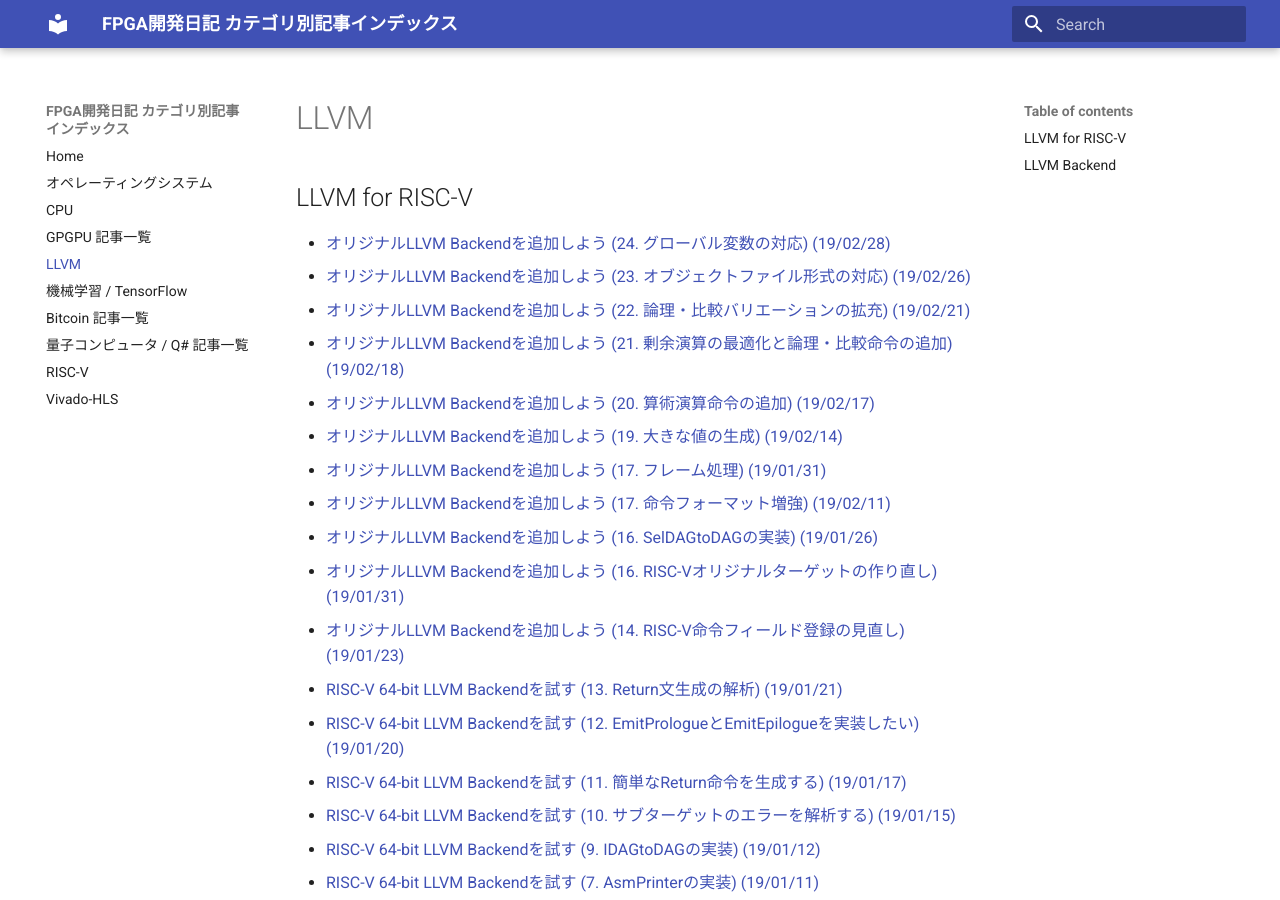
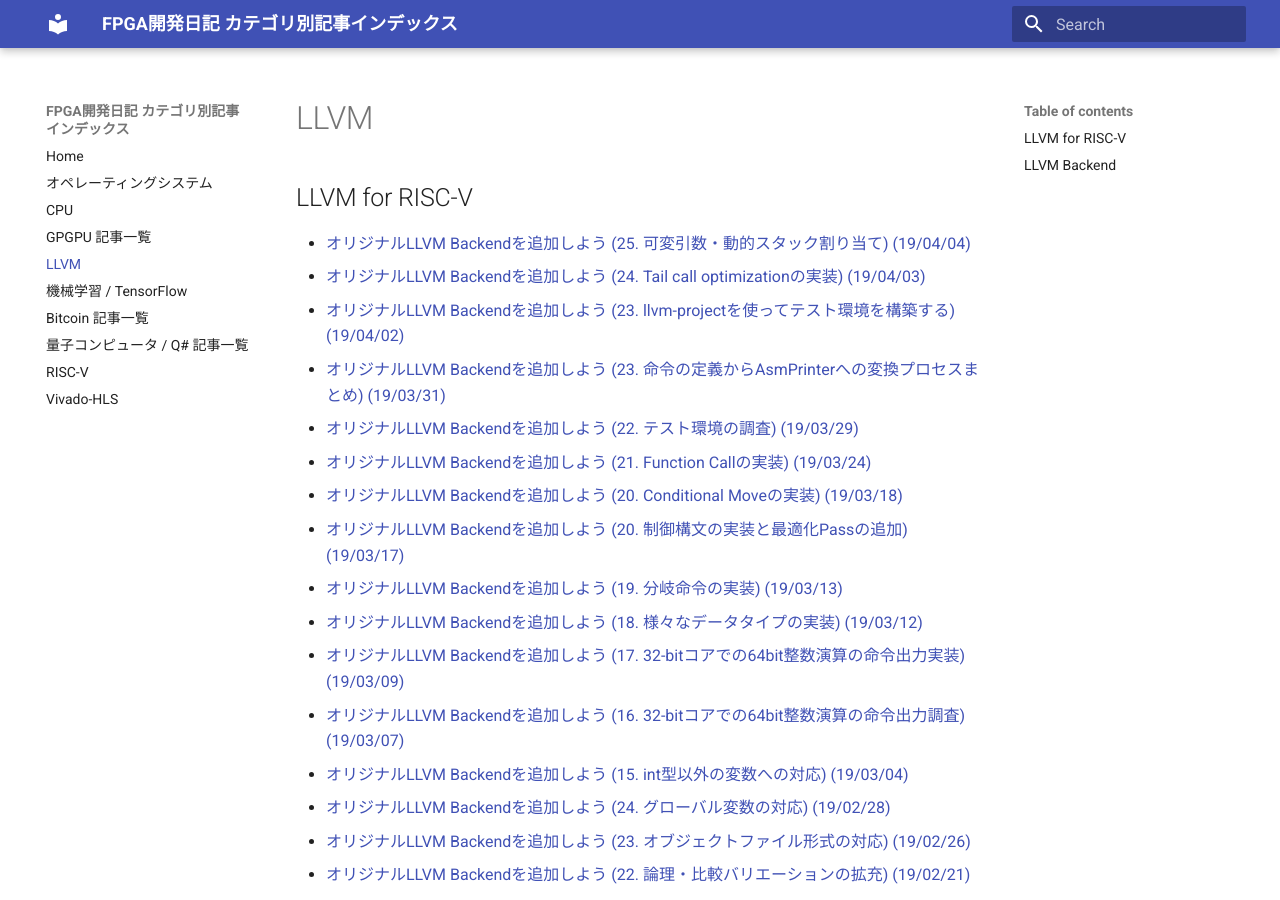
Before and after one commit to i4kimura/github_pages, an MkDocs documentation site: the page built from docs/llvm.md, in a window 1280 px wide and 900 px high. Built offline with MkDocs 1.6.1 and Material for MkDocs 9.7.7, drawn with Linux system fonts in a browser that asks for light colours.

Commit message:
Func: add 2019/03 entries

```diff
--- a/docs/llvm.md
+++ b/docs/llvm.md
@@ -2,6 +2,19 @@
 
 ## LLVM for RISC-V
 
+- [オリジナルLLVM Backendを追加しよう (25. 可変引数・動的スタック割り当て) (19/04/04)](http://msyksphinz.hatenablog.com/entry/2019/04/04/040000)
+- [オリジナルLLVM Backendを追加しよう (24. Tail call optimizationの実装) (19/04/03)](http://msyksphinz.hatenablog.com/entry/2019/04/03/040000)
+- [オリジナルLLVM Backendを追加しよう (23. llvm-projectを使ってテスト環境を構築する) (19/04/02)](http://msyksphinz.hatenablog.com/entry/2019/04/02/040000)
+- [オリジナルLLVM Backendを追加しよう (23. 命令の定義からAsmPrinterへの変換プロセスまとめ) (19/03/31)](http://msyksphinz.hatenablog.com/entry/2019/03/31/040000)
+- [オリジナルLLVM Backendを追加しよう (22. テスト環境の調査) (19/03/29)](http://msyksphinz.hatenablog.com/entry/2019/03/29/040000)
+- [オリジナルLLVM Backendを追加しよう (21. Function Callの実装) (19/03/24)](http://msyksphinz.hatenablog.com/entry/2019/03/24/040000)
+- [オリジナルLLVM Backendを追加しよう (20. Conditional Moveの実装) (19/03/18)](http://msyksphinz.hatenablog.com/entry/2019/03/18/040000)
+- [オリジナルLLVM Backendを追加しよう (20. 制御構文の実装と最適化Passの追加) (19/03/17)](http://msyksphinz.hatenablog.com/entry/2019/03/17/040000)
+- [オリジナルLLVM Backendを追加しよう (19. 分岐命令の実装) (19/03/13)](http://msyksphinz.hatenablog.com/entry/2019/03/13/040000)
+- [オリジナルLLVM Backendを追加しよう (18. 様々なデータタイプの実装) (19/03/12)](http://msyksphinz.hatenablog.com/entry/2019/03/12/040000)
+- [オリジナルLLVM Backendを追加しよう (17. 32-bitコアでの64bit整数演算の命令出力実装) (19/03/09)](http://msyksphinz.hatenablog.com/entry/2019/03/09/040000)
+- [オリジナルLLVM Backendを追加しよう (16. 32-bitコアでの64bit整数演算の命令出力調査) (19/03/07)](http://msyksphinz.hatenablog.com/entry/2019/03/07/040000)
+- [オリジナルLLVM Backendを追加しよう (15. int型以外の変数への対応) (19/03/04)](http://msyksphinz.hatenablog.com/entry/2019/03/04/040000)
 - [オリジナルLLVM Backendを追加しよう (24. グローバル変数の対応) (19/02/28)](http://msyksphinz.hatenablog.com/entry/2019/02/28/040000)
 - [オリジナルLLVM Backendを追加しよう (23. オブジェクトファイル形式の対応) (19/02/26)](http://msyksphinz.hatenablog.com/entry/2019/02/26/040000)
 - [オリジナルLLVM Backendを追加しよう (22. 論理・比較バリエーションの拡充) (19/02/21)](http://msyksphinz.hatenablog.com/entry/2019/02/21/040000)
```
Also changed, not shown: docs/riscv.md (+20 -0 lines), docs/vivado_hls.md (+1 -0 lines).
